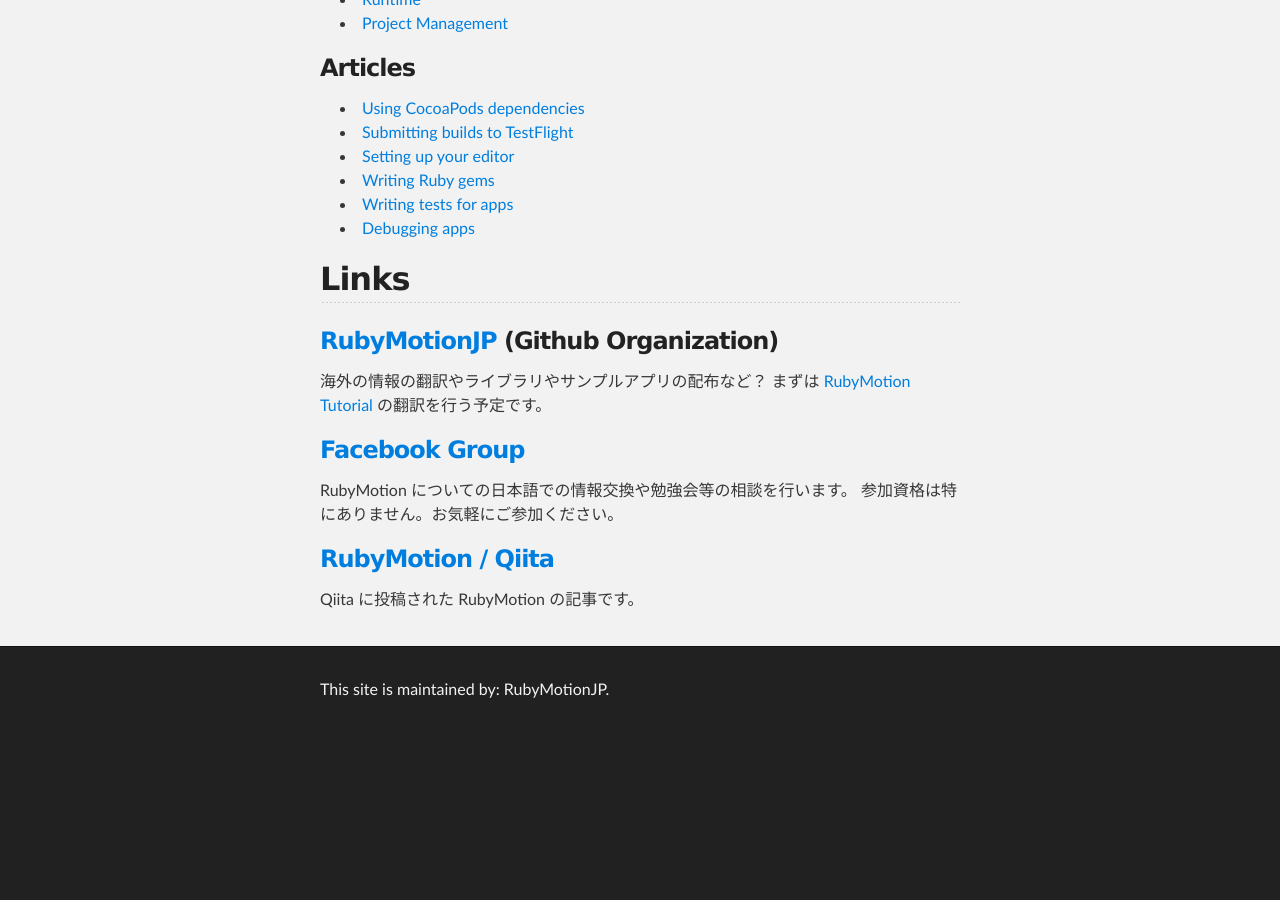
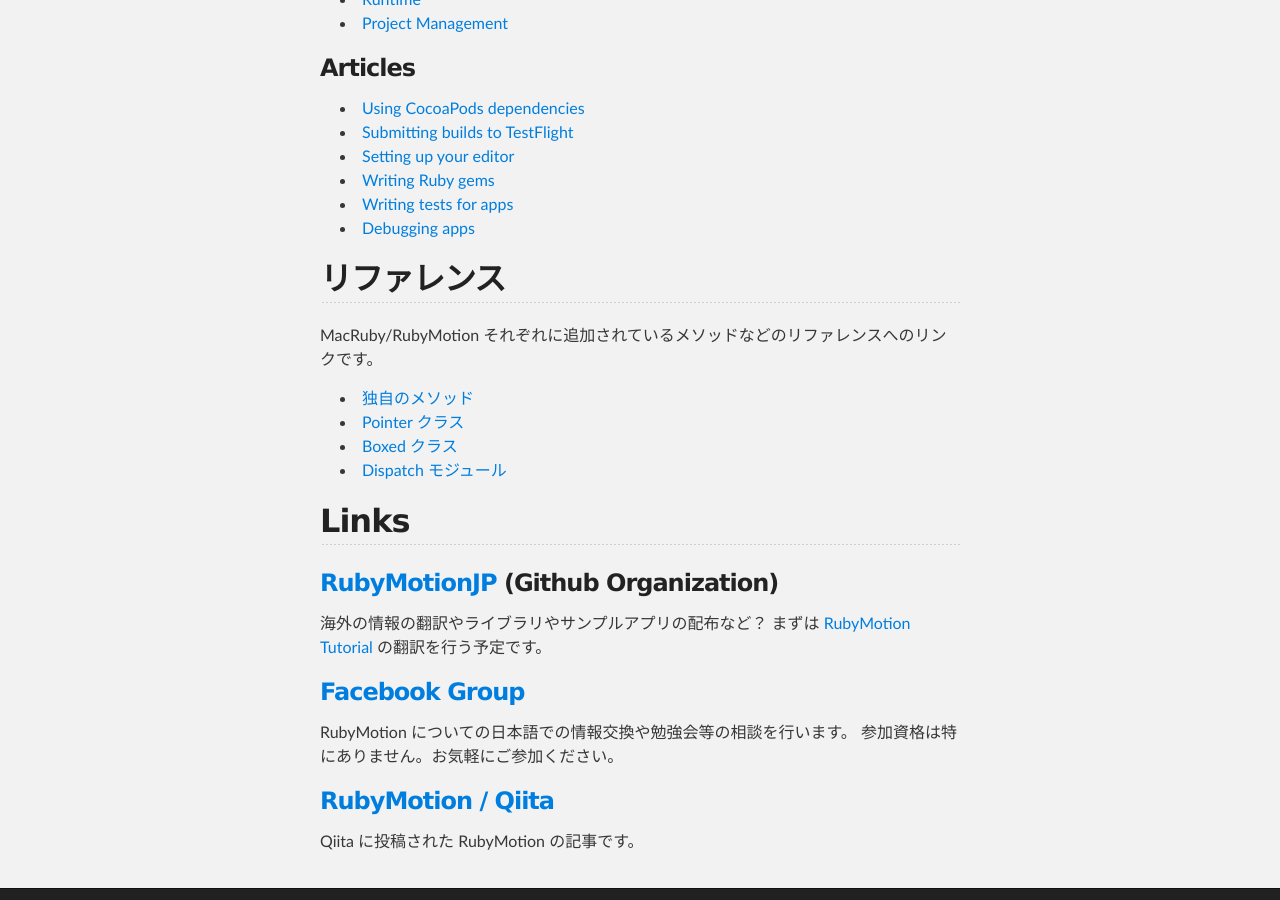
Before and after one commit to RubyMotionJP/rubymotionjp.github.com, a Jekyll site: the page built from index.md, in a window 1280 px wide and 900 px high, scrolled down 622 px. Built offline with Jekyll 4.4.1, drawn with Linux system fonts in a browser that asks for light colours; before the commit the page ends 1358 px from its top, so only the background shows below that.

Commit message:
add links to reference

```diff
--- a/index.md
+++ b/index.md
@@ -29,6 +29,14 @@
 - [Writing tests for apps](/RubyMotionDocumentation/articles/testing/index.html)
 - [Debugging apps](http://rubymotion.jp/RubyMotionDocumentation/articles/debugging/index.html)
 
+## リファレンス
+MacRuby/RubyMotion それぞれに追加されているメソッドなどのリファレンスへのリンクです。
+
+- [独自のメソッド](http://watson1978.github.com/MacRuby-DoJo/blog/2012/03/26/original-methods/)
+- [Pointer クラス](http://watson1978.github.com/MacRuby-DoJo/blog/2012/03/27/pointer-class/)
+- [Boxed クラス](http://watson1978.github.com/MacRuby-DoJo/blog/2012/03/27/boxed-class/)
+- [Dispatch モジュール](http://watson1978.github.com/MacRuby-DoJo/blog/2012/03/31/dispatch-class/)
+
 ## Links
 
 ### [RubyMotionJP](https://github.com/RubyMotionJP) (Github Organization)
```
